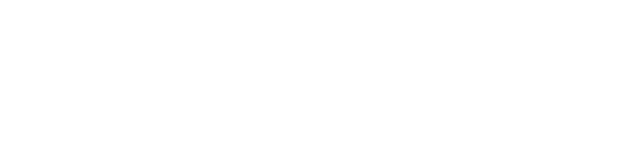
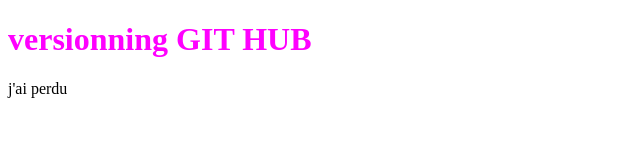
Before and after one commit to IqubalRamzid/project3, a plain HTML site: page index.html in a window 1280 px wide. Shown: the whole page, without its empty margins (0-640 px from the left). Drawn offline with Linux system fonts and the light colour scheme.

Commit message:
ajout numero 3

```diff
--- a/index.html
+++ b/index.html
@@ -0,0 +1,14 @@
+<!DOCTYPE html>
+<html lang="en">
+<head>
+    <meta charset="UTF-8">
+    <meta http-equiv="X-UA-Compatible" content="IE=edge">
+    <meta name="viewport" content="width=device-width, initial-scale=1.0">
+    <link href="style.css" rel="stylesheet">
+    <title>Document</title>
+</head>
+<body>
+    <H1> versionning GIT HUB</H1>
+    <p> j'ai perdu</p>
+</body>
+</html>
--- a/style.css
+++ b/style.css
@@ -1,3 +1,3 @@
 h1{
-    color : greenyellow
+    color : magenta
 }
```
